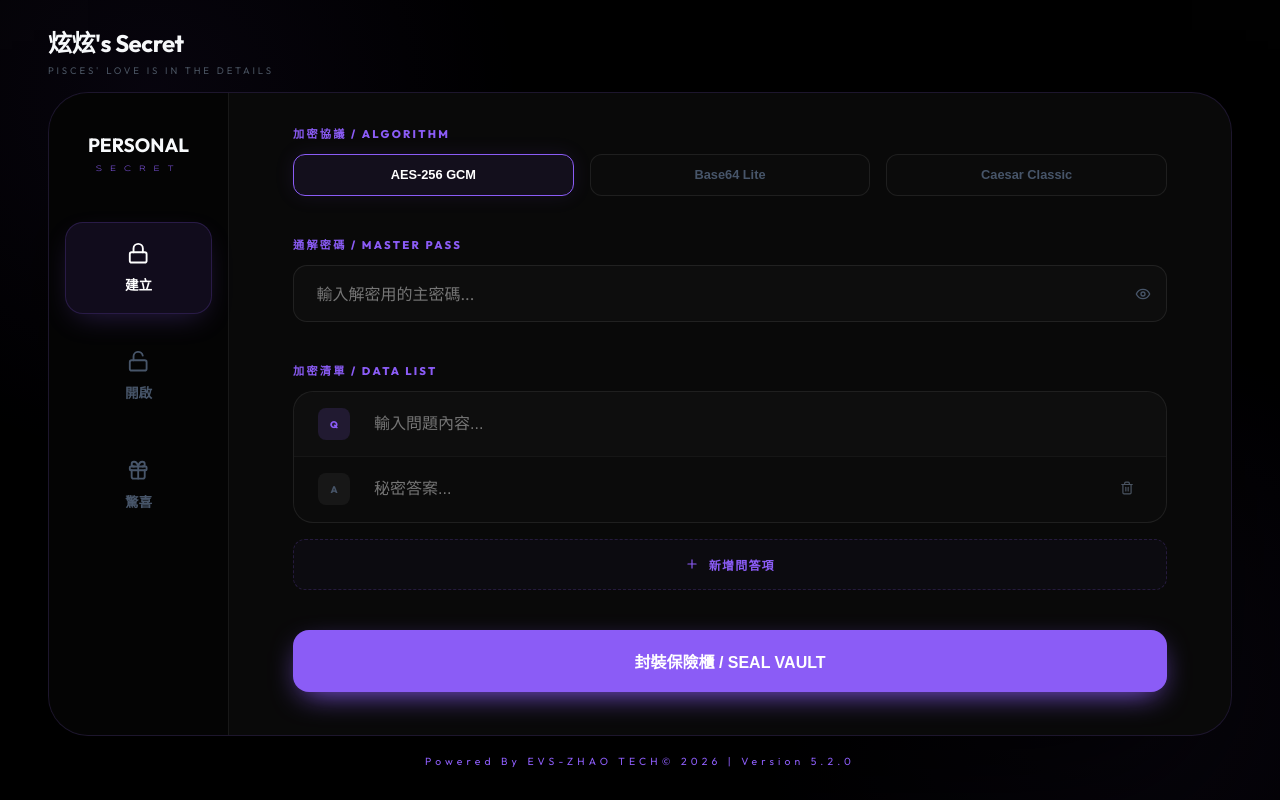
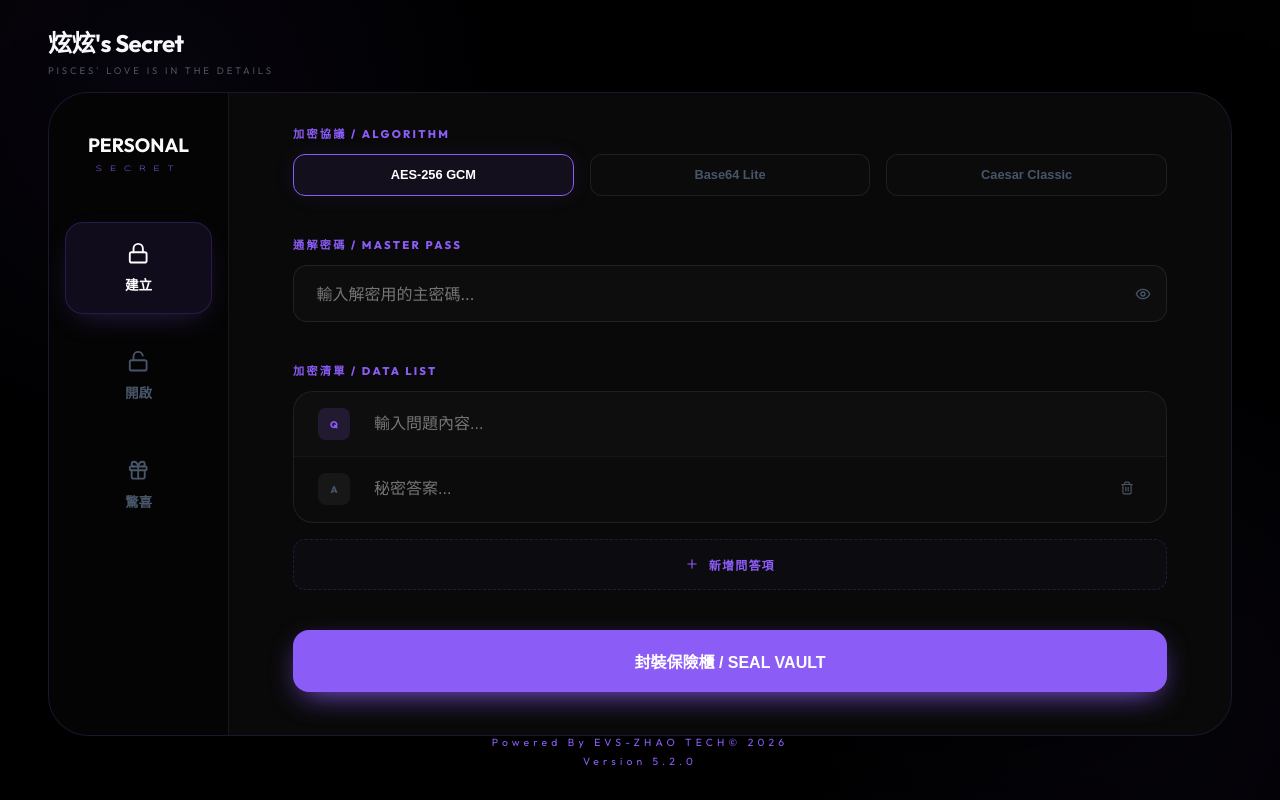
Before and after one commit to EVSDELAT/Secret, a React (Vite) app: page / in a window 1280 px wide. Built offline with nearby package versions, Linux system fonts and the light colour scheme.

Commit message:
feat: 頁尾文字改為兩行顯示，並針對驚喜文字加入顏色變色效果

```diff
--- a/src/App.jsx
+++ b/src/App.jsx
@@ -299,7 +299,10 @@ export default function App() {
               }}
               style={{ pointerEvents: 'auto', fontSize: '0.55rem', letterSpacing: '0.2em' }}
             >
-              Powered By EVS-ZHAO TECH© 2026 | {footerText}
+              <div>Powered By EVS-ZHAO TECH© 2026</div>
+              <div style={{ marginTop: '0.5rem', color: footerText.includes('喜歡') ? 'var(--accent-color)' : 'inherit', opacity: footerText.includes('喜歡') ? 1 : 0.8 }}>
+                {footerText}
+              </div>
             </span>
           </footer>
         </main>
@@ -322,7 +325,10 @@ export default function App() {
           }}
           style={{ pointerEvents: 'auto' }}
         >
-          {activeTab === 'surprise' && versionClicks >= 3 ? "我也蠻喜歡你的" : `Powered By EVS-ZHAO TECH© 2026 | ${footerText}`}
+          <div>Powered By EVS-ZHAO TECH© 2026</div>
+          <div style={{ marginTop: '0.4rem', color: footerText.includes('喜歡') ? 'var(--accent-color)' : 'inherit' }}>
+            {footerText}
+          </div>
         </span>
       </footer>
     </div>
```
